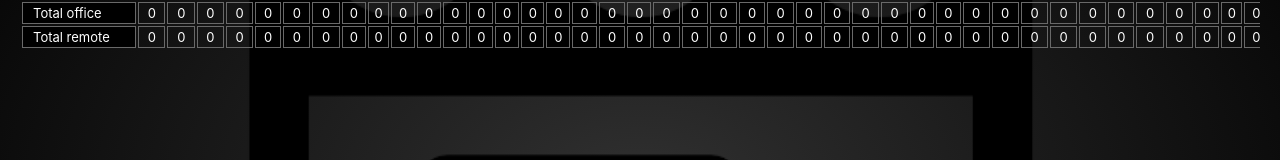
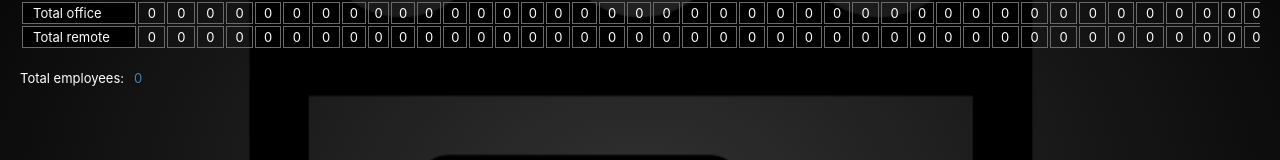
Before and after one commit to SDen4/remote_calendar, a React (Create React App) app: page / in a window 1280 px wide. Shown: the part 208-368 px from the top of the page. Built offline with nearby package versions, Linux system fonts and the light colour scheme.

Commit message:
total employees quantity

```diff
--- a/src/views/Root/Root.module.css
+++ b/src/views/Root/Root.module.css
@@ -52,3 +52,12 @@
 .deleteButton:hover {
   background-color: red;
 }
+
+.sectionTotal span {
+  font-size: 13px;
+}
+
+.sectionTotal span:last-child {
+  margin-left: 10px;
+  color: steelblue;
+}
--- a/src/views/Root/Root.tsx
+++ b/src/views/Root/Root.tsx
@@ -77,6 +77,11 @@ const Root: React.FC = () => {
       >
         <Calendar data={store.data} columns={store.columns} />
       </section>
+
+      <section className={clsx(styles.section_wrapper, styles.sectionTotal)}>
+        <span>Total employees:</span>
+        <span>{store.data.length - 2}</span>
+      </section>
     </div>
   );
 };
```
